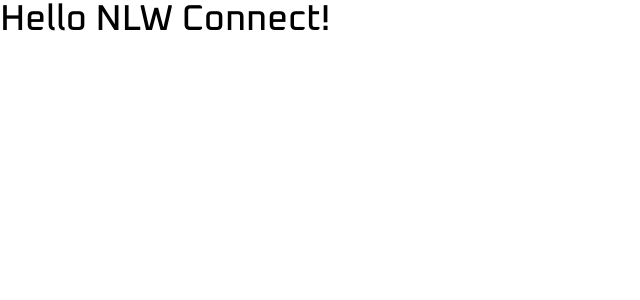
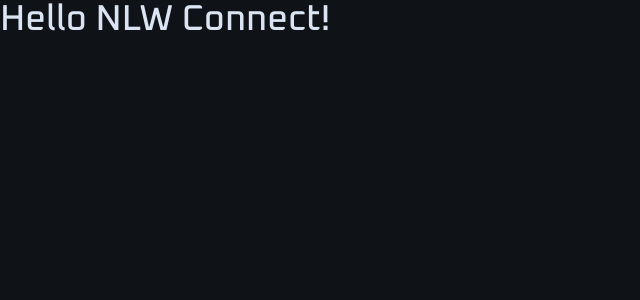
Before and after one commit to MatheusBorgesDev/nlw-connect, a Next.js app: page / in a window 1280 px wide. Shown: the top 300 px of the page, without its empty margins (0-640 px from the left). Built offline with nearby package versions, Linux system fonts and the light colour scheme.

Commit message:
feat: :sparkles: add background and text color classes to RootLayout component

```diff
--- a/src/app/layout.tsx
+++ b/src/app/layout.tsx
@@ -26,7 +26,7 @@
 }>) {
   return (
     <html lang="en" className={`${oxanium.variable} ${montserrat.variable}`}>
-      <body>{children}</body>
+      <body className="bg-gray-900 text-gray-100 antialiased">{children}</body>
     </html>
   );
 }
```
